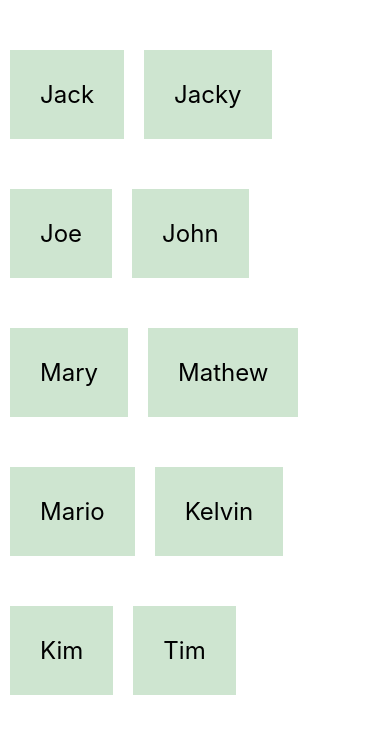
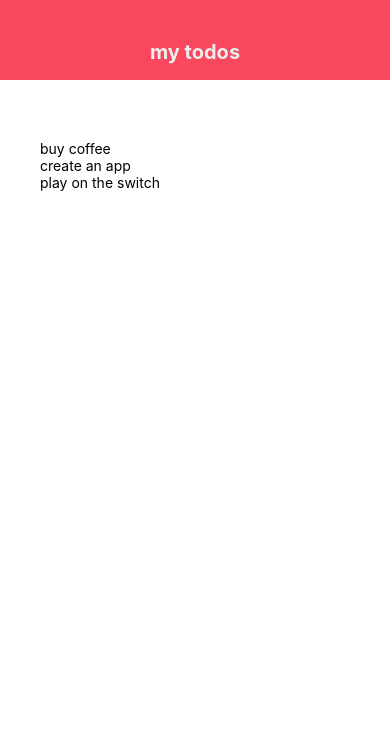
Before and after one commit to srishti-maurya/myproject, a React Native app: screen / in a window 390 px wide. Shown: the top 734 px of the page. Built offline with nearby package versions, Linux system fonts and the light colour scheme.

Commit message:
todo app - header

```diff
--- a/App.js
+++ b/App.js
@@ -1,54 +1,27 @@
 import React, { useState } from "react";
-import {
-  FlatList,
-  StyleSheet,
-  Text,
-  TouchableOpacity,
-  View,
-} from "react-native";
+import { FlatList, StyleSheet, Text, View } from "react-native";
 
-/*
-
-      flatview automatically has scroll view
-      and it does not require a unique key
-      it is prefered over scrollview bcoz on render it does not
-      loads all the items of the list instead loads only first few and accordingly on the scroll of view
-      comparetively scrollview renders all the items of the list at once (initially)
-
-*/
+import Header from "./components/header";
 
 export default function App() {
-  const [list, setList] = useState([
-    { name: "Jack", id: "1" },
-    { name: "Jacky", id: "2" },
-    { name: "Joe", id: "3" },
-    { name: "John", id: "4" },
-    { name: "Mary", id: "5" },
-    { name: "Mathew", id: "6" },
-    { name: "Mario", id: "7" },
-    { name: "Kelvin", id: "8" },
-    { name: "Kim", id: "9" },
-    { name: "Tim", id: "10" },
+  const [todos, setTodos] = useState([
+    { text: "buy coffee", key: "1" },
+    { text: "create an app", key: "2" },
+    { text: "play on the switch", key: "3" },
   ]);
-
-  const pressHandler = (id) => {
-    setList((prevPerson) => {
-      return prevPerson.filter((person) => person.id != id);
-    });
-  };
-
   return (
     <View style={styles.container}>
-      <FlatList
-        numColumns={2}
-        keyExtractor={(item) => item.id}
-        data={list}
-        renderItem={({ item }) => (
-          <TouchableOpacity onPress={() => pressHandler(item.id)}>
-            <Text style={styles.list}>{item.name}</Text>
-          </TouchableOpacity>
-        )}
-      />
+      {/* header */}
+      <Header />
+      <View style={styles.content}>
+        {/* todo form  */}
+        <View style={styles.list}>
+          <FlatList
+            data={todos}
+            renderItem={({ item }) => <Text>{item.text}</Text>}
+          />
+        </View>
+      </View>
     </View>
   );
 }
@@ -57,14 +30,11 @@
   container: {
     flex: 1,
     backgroundColor: "#fff",
-    // alignItems: "center",
-    // justifyContent: "center",
+  },
+  content: {
+    padding: 40,
   },
   list: {
-    padding: 30,
-    marginTop: 50,
-    backgroundColor: "#CEE5D0",
-    fontSize: 24,
-    marginHorizontal: 10,
+    marginTop: 20,
   },
 });
--- /dev/null
+++ b/components/header.js
@@ -0,0 +1,24 @@
+import React from "react";
+import { View, Text, StyleSheet } from "react-native";
+
+export default function Header() {
+  return (
+    <View style={styles.header}>
+      <Text style={styles.title}>my todos</Text>
+    </View>
+  );
+}
+
+const styles = StyleSheet.create({
+  header: {
+    height: 80,
+    paddingTop: 40,
+    backgroundColor: "#F8485E",
+  },
+  title: {
+    textAlign: "center",
+    color: "#EEEEEE",
+    fontSize: 20,
+    fontWeight: "bold",
+  },
+});
```
